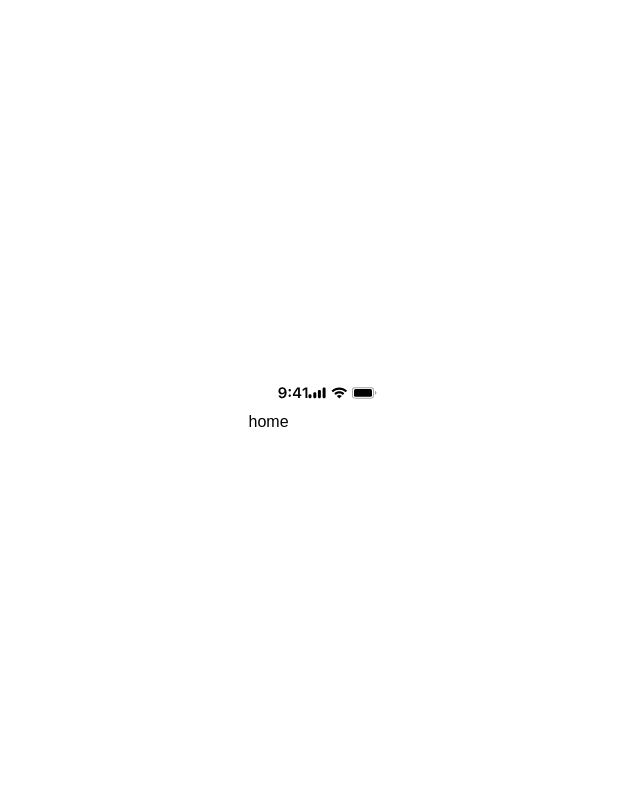
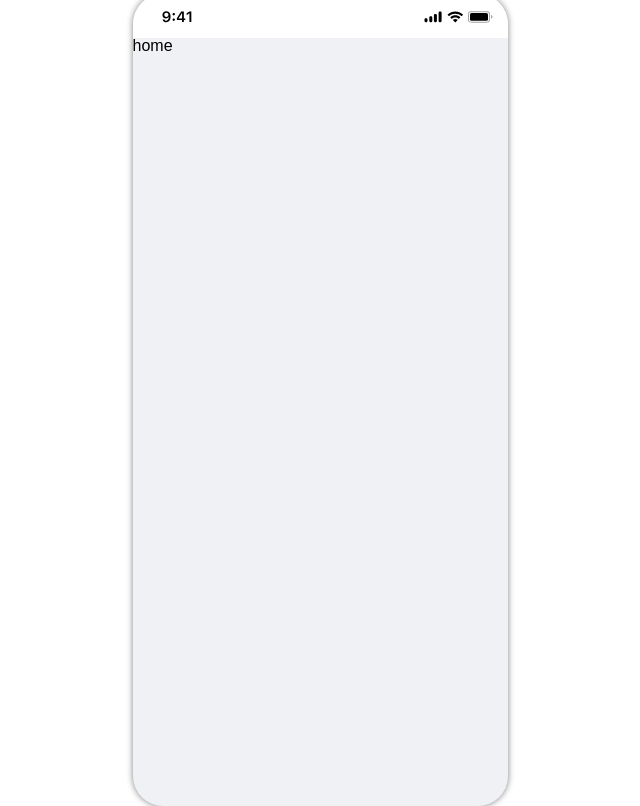
Before and after one commit to RanungPark/nyt-clone, a React (Create React App) app: page / in a window 1280 px wide. Shown: the whole page, without its empty margins (320-960 px from the left). Built offline with nearby package versions, Linux system fonts and the light colour scheme.

Commit message:
app 기본 스타일 적용

```diff
--- a/src/App.tsx
+++ b/src/App.tsx
@@ -3,15 +3,25 @@ import { Outlet } from 'react-router';
 import Banner from './components/Banner';
 import Header from './components/Header';
 import Footer from './components/Footer';
+import {styled} from 'styled-components';
+
+const Wapper = styled.div`
+  width: 375px;
+  height: 812px;
+  border-radius: 30px;
+  background-color: ${props => props.theme.bgColor};
+  box-shadow: 0px 0px 6px 0px rgba(0,0,0,0.5);
+  overflow: hidden;
+`
 
 const App = () => {
   return (
-    <>
+    <Wapper>
       <Banner />
       <Header />
       <Outlet />
       <Footer />
-    </>
+    </Wapper>
   );
 };
 
```
